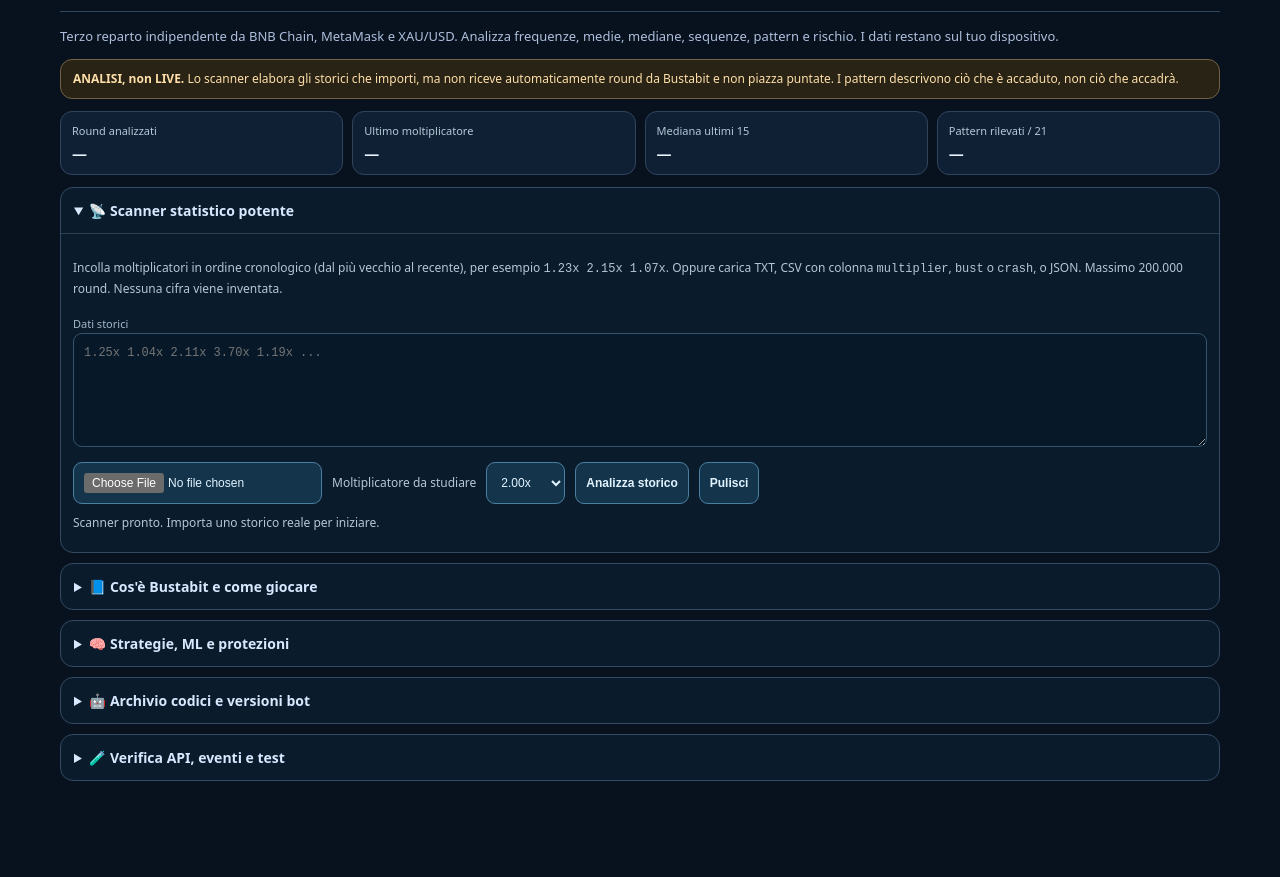
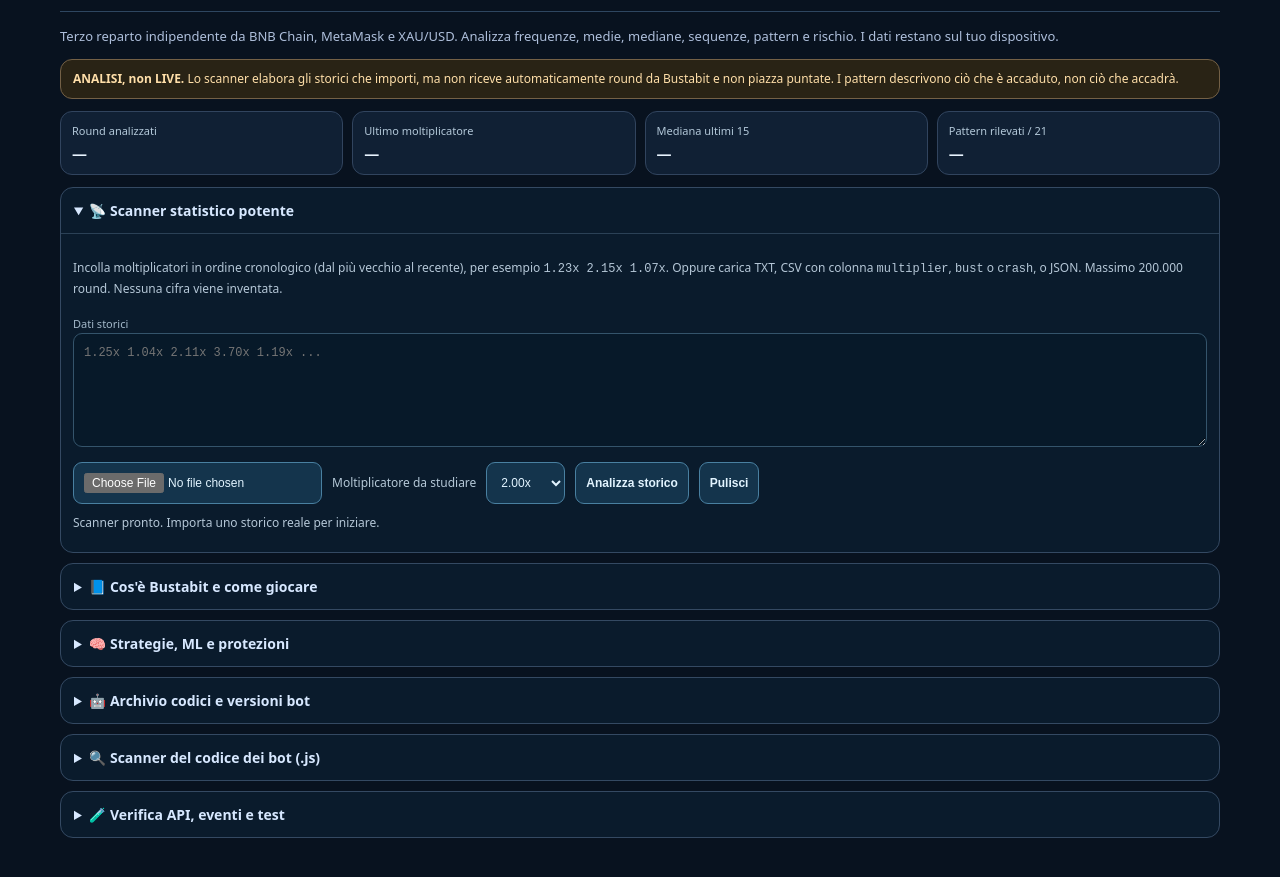
Before and after one commit to kiberKy0/Kibernetic-BNB-Intelligence, a plain HTML site: page bustabit-lab.html in a window 1280 px wide. Shown: the part 73-950 px from the top of the page. Before the commit the page ends 900 px from the top, so only its background shows below. Drawn offline with Linux system fonts and the light colour scheme.

Commit message:
feat(bustabit): add private local source-code audit entry

```diff
--- a/bustabit-lab.html
+++ b/bustabit-lab.html
@@ -78,6 +78,7 @@ header{display:flex;align-items:center;justify-content:space-between;gap:10px;pa
 <p>Versioni reali rintracciate nei tuoi archivi. L'esistenza di un file o il superamento di test locali non certificano il funzionamento sul sito. Nessuno di questi script viene eseguito automaticamente dalla dashboard.</p>
 <div class="kbt-grid" id="kbtRegistry"></div>
 </div></details>
+<details class="kbt-details"><summary>🔍 Scanner del codice dei bot (.js)</summary><div class="kbt-inside"><p>Carica un sorgente JavaScript di Kiber Striker o Cyberstriker per verificarne la struttura senza eseguirlo e senza pubblicarlo. Questa analisi statica non certifica che funzioni sul sito.</p><div class="kbt-controls"><input type="file" id="kbtCodeFile" accept=".js,text/javascript" aria-label="Carica sorgente bot JavaScript"></div><p id="kbtCodeStatus" role="status">Nessun codice importato.</p><div id="kbtCodeSummary" class="kbt-grid"></div></div></details>
 <details class="kbt-details"><summary>🧪 Verifica API, eventi e test</summary><div class="kbt-inside">
 <p>La fase successiva è l'audit dei bot originali: compatibilità con gli eventi dell'engine ufficiale, warmup, doppie attivazioni, gestione dei round ripetuti, limiti di capitale, memoria tra sessioni, SCOUT e sei altre strategie, 21 pattern e log verificabili.</p>
 <p>Il backtest deve essere cronologico e separare sviluppo e verifica fuori campione. Un test Node o un simulatore non dimostra né che un bot esegua puntate reali, né che abbia vantaggio matematico.</p>
```
